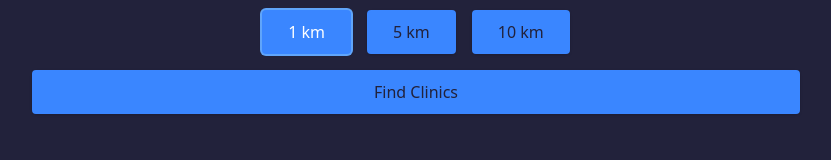
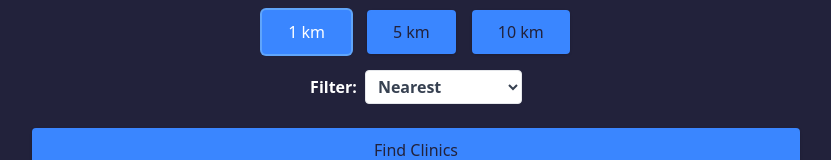
Before and after one commit to Alv-P/Circuitstream-Final-Project, a Next.js app: page / in a window 1280 px wide. Shown: the part 1030-1190 px from the top of the page, without its empty margins (224-1055 px from the left). Built offline with nearby package versions, Linux system fonts and the light colour scheme.

Commit message:
almost done

```diff
--- a/app/feedback/page.tsx
+++ b/app/feedback/page.tsx
@@ -2,21 +2,36 @@
 
 import { useState } from "react";
 
+function isValidEmail(email: string) {
+  return /^[^\s@]+@[^\s@]+\.[^\s@]+$/.test(email);
+}
+
 export default function FeedbackPage() {
   const [feedback, setFeedback] = useState("");
+  const [email, setEmail] = useState("");
   const [loading, setLoading] = useState(false);
+  const [emailError, setEmailError] = useState("");
+  const [confirmation, setConfirmation] = useState(false);
 
   async function handleSubmit(e: React.FormEvent) {
     e.preventDefault();
+    if (!isValidEmail(email)) {
+      setEmailError("Please enter a valid email address.");
+      return;
+    }
+    setEmailError("");
     setLoading(true);
     const res = await fetch("/api/feedback", {
       method: "POST",
       headers: { "Content-Type": "application/json" },
-      body: JSON.stringify({ feedback }),
+      body: JSON.stringify({ feedback, email }),
     });
     setLoading(false);
     if (res.ok) {
       setFeedback("");
+      setEmail("");
+      setConfirmation(true);
+      setTimeout(() => setConfirmation(false), 2000); // Show for 2 seconds
     }
   }
 
@@ -29,6 +44,17 @@ export default function FeedbackPage() {
         <h1 className="text-3xl font-bold mb-4 text-center text-gray-800">
           Feedback
         </h1>
+        <input
+          type="email"
+          className="w-full p-4 border rounded focus:outline-none focus:ring-2 focus:ring-accent text-base"
+          placeholder="Your email address"
+          value={email}
+          onChange={(e) => setEmail(e.target.value)}
+          required
+        />
+        {emailError && (
+          <div className="text-red-600 font-semibold mb-2">{emailError}</div>
+        )}
         <textarea
           className="w-full p-4 border rounded focus:outline-none focus:ring-2 focus:ring-accent text-base"
           rows={6}
@@ -44,6 +70,11 @@ export default function FeedbackPage() {
         >
           {loading ? "Sending..." : "Submit"}
         </button>
+        {confirmation && (
+          <div className="text-green-600 font-semibold text-center mt-2">
+            Sent!
+          </div>
+        )}
       </form>
     </div>
   );
--- a/app/page.tsx
+++ b/app/page.tsx
@@ -19,6 +19,7 @@ type Clinic = {
     website: string;
     location: [number, number];
     distance: number;
+    rating: number; // Add rating
 };
 
 // Example static clinic data
@@ -31,6 +32,7 @@ const clinics: Clinic[] = [
         website: "https://downtowntorontovet.example.com",
         location: [43.6532, -79.3832],
         distance: 0,
+        rating: 4.7,
     },
     {
         id: 2,
@@ -40,6 +42,7 @@ const clinics: Clinic[] = [
         website: "https://vancouveranimalhospital.example.com",
         location: [49.2827, -123.1207],
         distance: 0,
+        rating: 4.2,
     },
     {
         id: 3,
@@ -49,6 +52,7 @@ const clinics: Clinic[] = [
         website: "https://montrealpetclinic.example.com",
         location: [45.5017, -73.5673],
         distance: 0,
+        rating: 4.8,
     },
     {
         id: 4,
@@ -58,6 +62,91 @@ const clinics: Clinic[] = [
         website: "https://calgaryvetcentre.example.com",
         location: [51.0447, -114.0719],
         distance: 0,
+        rating: 4.5,
+    },
+    // Toronto
+    {
+        id: 5,
+        name: "Queen Street Animal Hospital",
+        phone: "416-555-2345",
+        availability: "Open",
+        website: "https://queenstreetanimalhospital.example.com",
+        location: [43.6500, -79.3840],
+        distance: 0,
+        rating: 4.6,
+    },
+    {
+        id: 6,
+        name: "Liberty Village Vet",
+        phone: "416-555-3456",
+        availability: "Closed",
+        website: "https://libertyvillagevet.example.com",
+        location: [43.6386, -79.4220],
+        distance: 0,
+        rating: 4.1,
+    },
+    // Vancouver
+    {
+        id: 7,
+        name: "West End Pet Clinic",
+        phone: "604-555-6789",
+        availability: "Open",
+        website: "https://westendpetclinic.example.com",
+        location: [49.2850, -123.1200],
+        distance: 0,
+        rating: 4.9,
+    },
+    {
+        id: 8,
+        name: "Kitsilano Veterinary Clinic",
+        phone: "604-555-7890",
+        availability: "Open",
+        website: "https://kitsilanovetclinic.example.com",
+        location: [49.2640, -123.1680],
+        distance: 0,
+        rating: 4.3,
+    },
+    // Montreal
+    {
+        id: 9,
+        name: "Plateau Animal Hospital",
+        phone: "514-555-9876",
+        availability: "Closed",
+        website: "https://plateauanimalhospital.example.com",
+        location: [45.5215, -73.5735],
+        distance: 0,
+        rating: 4.0,
+    },
+    {
+        id: 10,
+        name: "Old Montreal Vet",
+        phone: "514-555-6543",
+        availability: "Open",
+        website: "https://oldmontrealvet.example.com",
+        location: [45.5075, -73.5540],
+        distance: 0,
+        rating: 4.4,
+    },
+    // Calgary
+    {
+        id: 11,
+        name: "Inglewood Pet Clinic",
+        phone: "403-555-5432",
+        availability: "Open",
+        website: "https://inglewoodpetclinic.example.com",
+        location: [51.0380, -114.0340],
+        distance: 0,
+        rating: 4.6,
+    },
+    {
+        id: 12,
+        name: "Bridgeland Vet Hospital",
+        phone: "403-555-6543",
+        availability: "Closed",
+        website: "https://bridgelandvethospital.example.com",
+        location: [51.0580, -114.0490],
+        distance: 0,
+        rating: 4.2,
     },
 ];
 
@@ -90,6 +179,7 @@ export default function Home() {
     const [filteredClinics, setFilteredClinics] = useState<Clinic[]>([]);
     const [isOffline, setIsOffline] = useState(false);
     const [loadingAction, setLoadingAction] = useState<null | "search" | "findClinics" | "geolocation">(null);
+    const [filter, setFilter] = useState<"nearest" | "rating" | "open">("nearest"); // Add filter state
 
     useEffect(() => {
         setIsOffline(!navigator.onLine);
@@ -175,16 +265,41 @@ export default function Home() {
             return;
         }
         const loc: [number, number] = [selectedLocation[0], selectedLocation[1]];
-        const nearby = clinics
+        let nearby = clinics
             .map((clinic) => ({
                 ...clinic,
                 distance: getDistanceKm(loc, clinic.location),
             }))
-            .filter((clinic) => clinic.distance <= radius)
-            .sort((a, b) => a.distance - b.distance)
-            .slice(0, 3);
+            .filter((clinic) => clinic.distance <= radius);
+
+        if (filter === "nearest") {
+            nearby = nearby.sort((a, b) => a.distance - b.distance);
+        } else if (filter === "rating") {
+            nearby = nearby.sort((a, b) => b.rating - a.rating);
+        } else if (filter === "open") {
+            nearby = nearby.filter((clinic) => clinic.availability === "Open")
+                .sort((a, b) => a.distance - b.distance);
+        }
+
         setFilteredClinics(nearby);
         setLoadingAction(null);
+    }
+
+    function renderStars(rating: number) {
+        const fullStars = Math.floor(rating);
+        const halfStar = rating - fullStars >= 0.5;
+        const emptyStars = 5 - fullStars - (halfStar ? 1 : 0);
+        return (
+            <>
+                {Array(fullStars).fill("★").map((star, i) => (
+                    <span key={"full" + i} className="text-yellow-500">{star}</span>
+                ))}
+                {halfStar && <span className="text-yellow-500">☆</span>}
+                {Array(emptyStars).fill("☆").map((star, i) => (
+                    <span key={"empty" + i} className="text-gray-300">{star}</span>
+                ))}
+            </>
+        );
     }
 
     return (
@@ -305,6 +420,22 @@ export default function Home() {
                                 </button>
                             ))}
                         </div>
+                        {/* Add filter controls ABOVE the Find Clinics button */}
+                        <div className="flex justify-center w-full gap-4 mb-6">
+                            <label className="font-semibold text-base text-white">
+                                Filter:
+                                <select
+                                    value={filter}
+                                    onChange={e => setFilter(e.target.value as "nearest" | "rating" | "open")}
+                                    className="ml-2 px-2 py-1 rounded border text-gray-700 bg-white focus:text-gray-700 transition"
+                                    style={{ minWidth: "140px" }}
+                                >
+                                    <option value="nearest" className="text-gray-700 bg-white">Nearest</option>
+                                    <option value="rating" className="text-gray-700 bg-white">Highest Rating</option>
+                                    <option value="open" className="text-gray-700 bg-white">Open Only</option>
+                                </select>
+                            </label>
+                        </div>
                         <button
                             className="px-4 py-3 sm:px-6 sm:py-2 rounded border-2 bg-accent text-background border-accent shadow hover:bg-blue-400 hover:text-white transition mb-2 w-full flex items-center justify-center text-base"
                             disabled={!selectedLocation || loadingAction !== null}
@@ -336,6 +467,7 @@ export default function Home() {
                                         <h2 className="font-bold text-lg mb-1 text-gray-700 card-details">{clinic.name}</h2>
                                         <div className="text-gray-700 mb-1">Phone: {clinic.phone}</div>
                                         <div className="text-gray-700 mb-1">Availability: {clinic.availability}</div>
+                                        <div className="text-yellow-600 mb-1">Rating: {clinic.rating} ⭐</div>
                                         <a
                                             href={clinic.website}
                                             target="_blank"
@@ -348,6 +480,17 @@ export default function Home() {
                                     <div className="mt-2 sm:mt-0 sm:ml-4 text-sm text-accent3 card-meta">
                                         {clinic.distance.toFixed(2)} km away
                                     </div>
+                                    {/* Directions Button */}
+                                    {selectedLocation && (
+                                        <a
+                                            href={`https://www.google.com/maps/dir/${selectedLocation[0]},${selectedLocation[1]}/${clinic.location[0]},${clinic.location[1]}`}
+                                            target="_blank"
+                                            rel="noopener noreferrer"
+                                            className="mt-2 sm:mt-0 sm:ml-4 px-4 py-2 bg-blue-500 text-white rounded hover:bg-blue-600 transition text-sm font-semibold"
+                                        >
+                                            Directions
+                                        </a>
+                                    )}
                                 </div>
                             ))}
                         </div>
```
